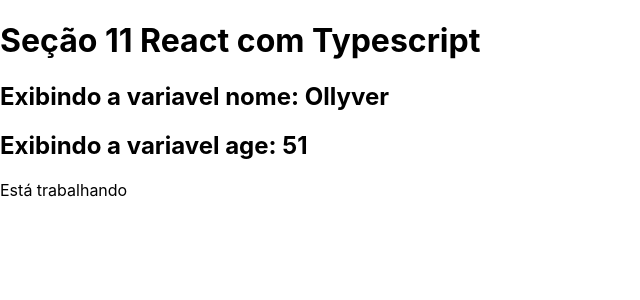
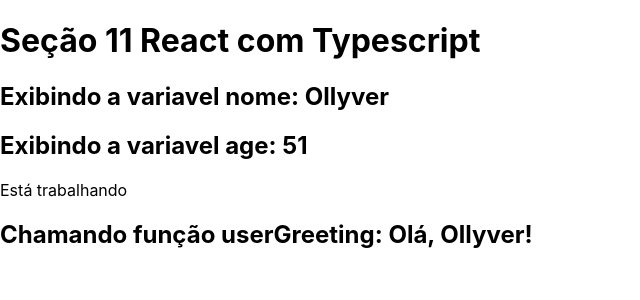
Before and after one commit to ollyvergithub/ReactComTypescriptProjetoInicial, a React (Create React App) app: page / in a window 1280 px wide. Shown: the top 300 px of the page, without its empty margins (0-640 px from the left). Built offline with nearby package versions, Linux system fonts and the light colour scheme.

Commit message:
02 - Criando funções em componentes

```diff
--- a/src/App.tsx
+++ b/src/App.tsx
@@ -7,6 +7,12 @@ function App() {
     const age: number = 51
     const isWorking: boolean = true
 
+
+    // 2 - Funções
+    const userGreeting = (name: string): string =>{
+        return `Olá, ${name}!`
+    }
+
     return (
         <div className="App">
             <h1>Seção 11 React com Typescript</h1>
@@ -15,6 +21,7 @@ function App() {
             {isWorking && (
                 <p>Está trabalhando</p>
             )}
+            <h2>Chamando função userGreeting: {userGreeting(name)}</h2>
         </div>
     );
 }
```
